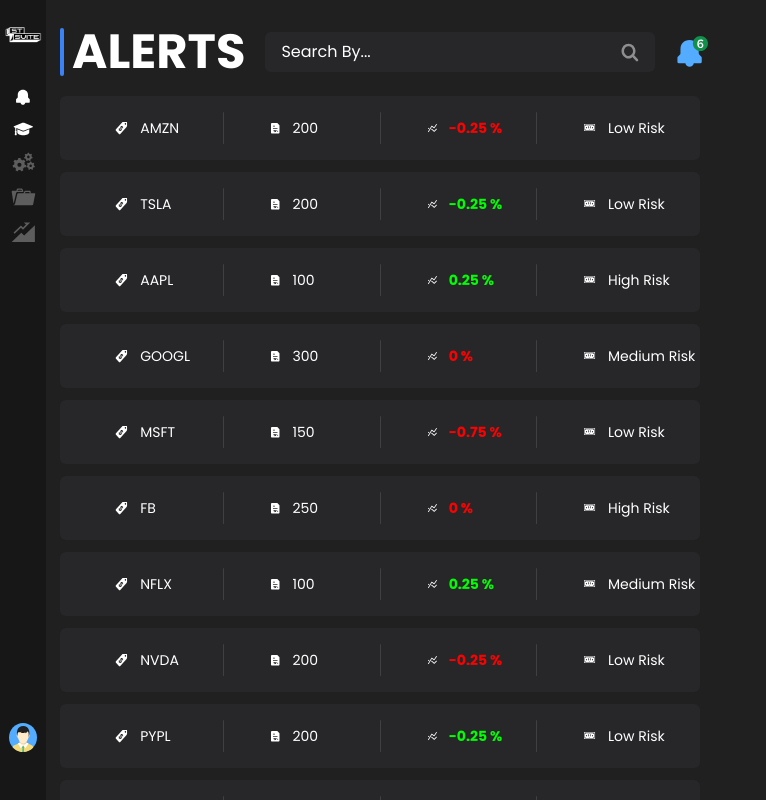
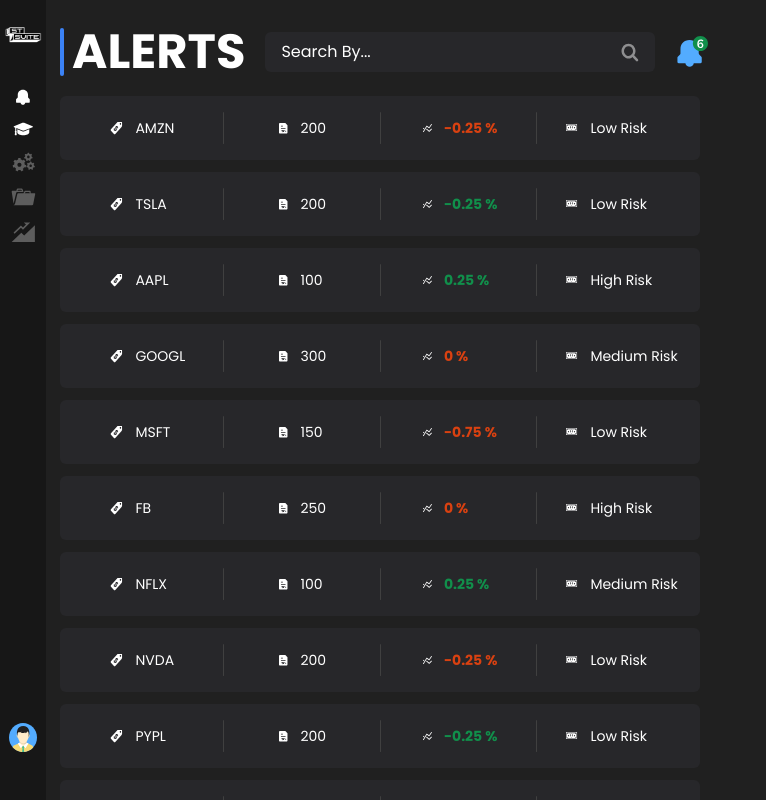
Before and after one commit to mohamed-Fathy1/Street_Suite, a React (Vite) app: page / in a window 1280 px wide. Shown: the whole page, without its empty margins (0-766 px from the left). Built offline with nearby package versions, Linux system fonts and the light colour scheme.

Commit message:
Implement stock card interativite

```diff
--- a/src/Components/HeaderTitle.tsx
+++ b/src/Components/HeaderTitle.tsx
@@ -8,7 +8,7 @@
   return (
     <h1
       style={{ color: color }}
-      className="text-white h-fit relative uppercase text-xl sm:text-2xl md:text-3xl lg:text-4xl xl:text-5xl 2xl:text-6xl font-bold pl-3 after:content-[''] after:block after:w-1 after:h-full after:bg-blue-500 after:absolute after:top-0 after:left-0 after:rounded-3xl"
+      className="text-white h-fit relative uppercase text-xl sm:text-4xl lg:text-5xl font-bold pl-3 after:content-[''] after:block after:w-1 after:h-full after:bg-blue-500 after:absolute after:top-0 after:left-0 after:rounded-3xl"
     >
       {children}
     </h1>
--- a/src/Components/Navbar/Navbar.module.css
+++ b/src/Components/Navbar/Navbar.module.css
@@ -60,6 +60,8 @@
   }
 
   .navbar ul a {
+    color: #ffffff;
+    text-decoration: none;
     gap: 0.75rem;
   }
   .navbar ul a svg {
--- a/src/Components/StockDataCard/StockDataCard.tsx
+++ b/src/Components/StockDataCard/StockDataCard.tsx
@@ -6,8 +6,8 @@
 
 function StockDataCard({ stock }: { stock: any }) {
   return (
-    <div className="flex items-center justify-evenly  gap-2 bg-zinc-800 p-4 rounded-md hover:bg-blue-500 transition-colors duration-200 ease-in-out group">
-      <div className="flex items-center gap-1 md:gap-3 w-[20%] md:px-[5%]">
+    <div className="@container flex items-center justify-evenly  gap-2 bg-zinc-800 p-4 rounded-md hover:bg-blue-400 transition-colors duration-200 ease-in-out group">
+      <div className="flex items-center gap-1 md:gap-3 w-[20%] @md:px-[2vw] @lg:px-[5vw] md:px-[2vw]">
         <div>
           <SymbolIconMin />
         </div>
@@ -16,7 +16,7 @@
 
       <StockDataCardSeparator />
 
-      <div className="flex items-center gap-1 md:gap-3 w-[20%] md:px-[5%]">
+      <div className="flex items-center gap-1 md:gap-3 w-[20%] px-[1vw] @xs:px-[2vw] @md:px-[2vw] @lg:px-[5vw] md:px-[3vw]">
         <div>
           <PriceIconMin />
         </div>
@@ -25,13 +25,13 @@
 
       <StockDataCardSeparator />
 
-      <div className="flex items-center gap-1 md:gap-3 w-[20%] md:px-[5%]">
+      <div className="flex items-center gap-1 md:gap-3 w-[20%] @md:px-[2vw] @lg:px-[5vw] md:px-[2vw]">
         <div>
           <ChangeIconMin />
         </div>
         <div
           className="text-white text-xs md:text-sm font-bold whitespace-nowrap"
-          style={{ color: stock.change > 0 ? "#00FF00" : "#FF0000" }}
+          style={{ color: stock.change > 0 ? "#118F4B" : "#D94111" }}
         >
           {stock.changePercent} %
         </div>
@@ -39,7 +39,7 @@
 
       <StockDataCardSeparator />
 
-      <div className="flex items-center gap-1 md:gap-3 w-[20%] md:px-[5%]">
+      <div className="flex items-center gap-1 md:gap-3 w-[20%] @md:px-[1vw] @lg:px-[3vw] md:px-[1vw]">
         <div>
           <RiskIconMin />
         </div>
--- a/src/Components/StockDataContainer/StockDataCardSeparator.tsx
+++ b/src/Components/StockDataContainer/StockDataCardSeparator.tsx
@@ -1,6 +1,6 @@
 function StockDataCardSeparator() {
   return (
-    <div className="w-[1px] h-8 bg-neutral-700 rounded-md group-hover:bg-white"></div>
+    <div className="w-[1px] h-8 bg-neutral-700 rounded-md group-hover:bg-white seperator"></div>
   );
 }
 
--- /dev/null
+++ b/src/Components/StockDataContainer/StockDataContainer.css
@@ -0,0 +1,7 @@
+details[open] summary > div {
+  background-color: #53acff !important;
+}
+
+details[open] summary > div .seperator {
+  background-color: white !important;
+}
--- a/src/Components/StockDataContainer/StockDataContainer.tsx
+++ b/src/Components/StockDataContainer/StockDataContainer.tsx
@@ -1,5 +1,6 @@
 import StockDataCard from "../StockDataCard/StockDataCard";
 import { stockData } from "./StockData";
+import "./StockDataContainer.css";
 
 export function StockDataContainer() {
   return (
@@ -7,7 +8,23 @@
       {stockData ? (
         <div className="flex flex-col gap-3">
           {stockData.map((stock, index) => (
-            <StockDataCard key={index} stock={stock} />
+            <details key={index}>
+              <summary className="list-none">
+                <StockDataCard key={index} stock={stock} />
+              </summary>
+              <div className="flex flex-col justify-center gap-2 bg-neutral-900 py-4 px-5 rounded-b-md">
+                <h2 className="text-white text-xs sm:text-sm md:text-base">
+                  <b>$TSLA</b> just announced an acquisition of <b>$NFLX</b> at{" "}
+                  <b>$200</b> B.{" "}
+                </h2>
+                <p className="text-white text-xs sm:text-sm md:text-base">
+                  This is an <a href="#">arbitrage opportunity</a>, with the max
+                  gain being %X if the deal closes, but the possible risk is %Y
+                  if the deal fails, If the deal success is % and therefore the
+                  recommended play is <a href="#">long/short</a> $ABC
+                </p>
+              </div>
+            </details>
           ))}
         </div>
       ) : (
--- a/src/index.css
+++ b/src/index.css
@@ -23,14 +23,14 @@
   -moz-osx-font-smoothing: grayscale;
 }
 
-/* a {
+a {
   font-weight: 500;
-  color: #ffffff;
-  text-decoration: inherit;
+  color: #53acff;
+  text-decoration: underline;
 }
 a:hover {
   color: #ffffff;
-} */
+}
 
 body {
   display: flex;
```
